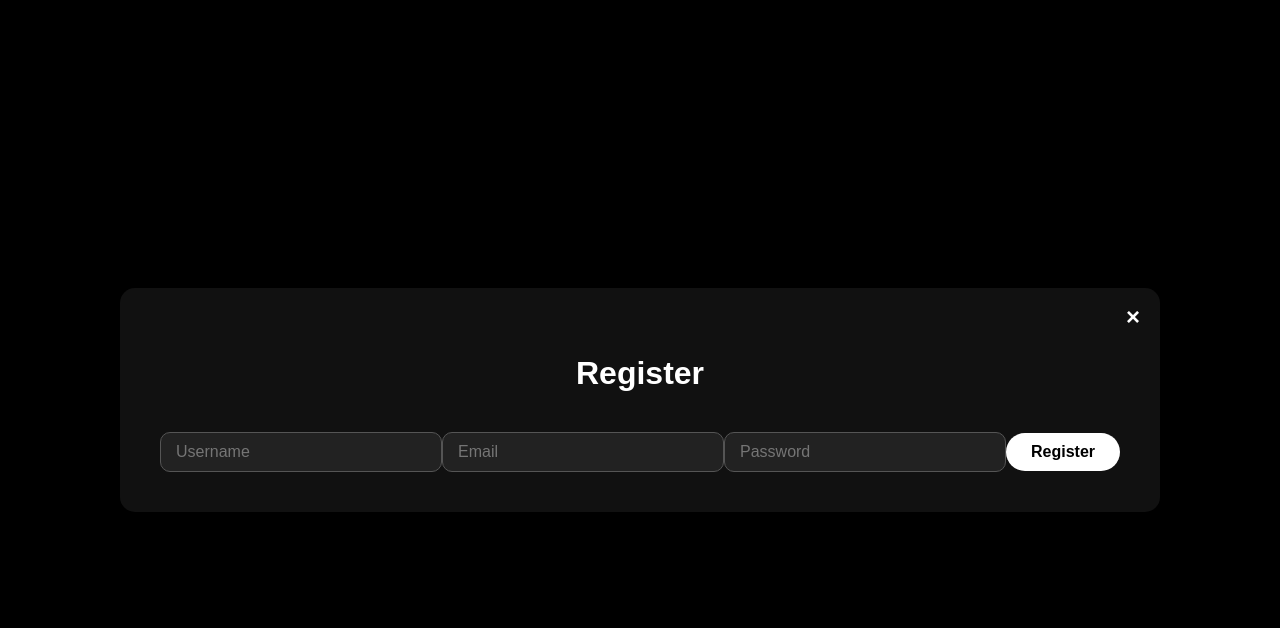
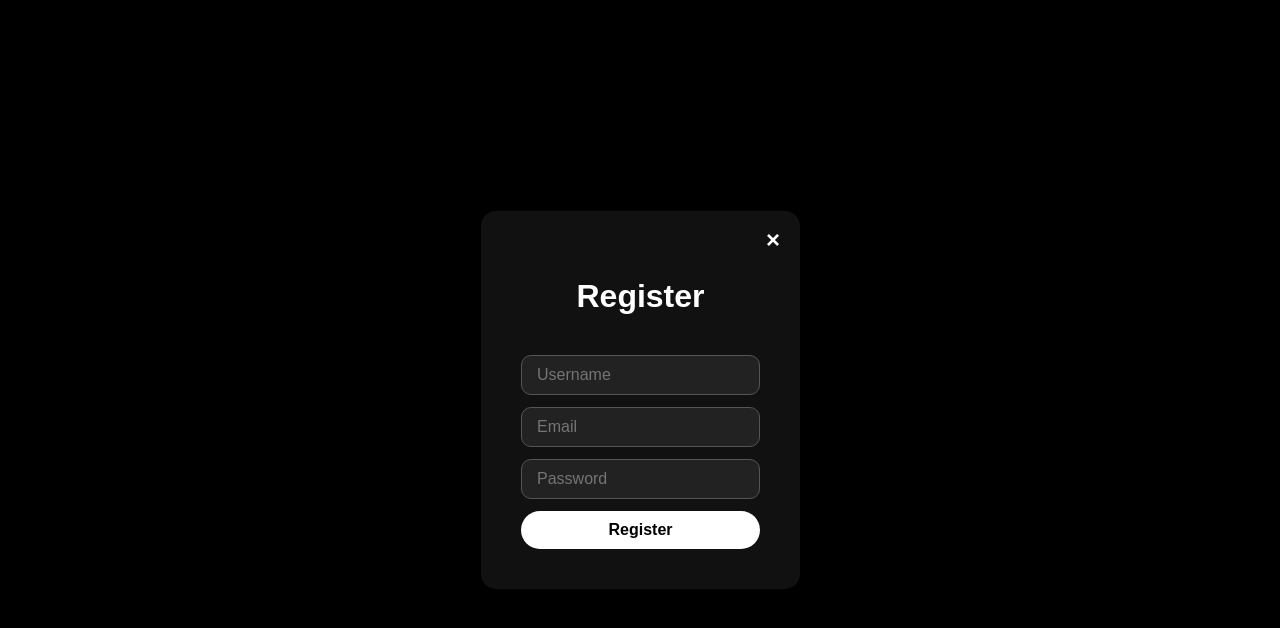
Before and after one commit to asadi-bharadwaj/user-reg-fe, a React (Create React App) app: page / in a window 1280 px wide. Both pictures are taken after a click on the button "Register". Shown: the top 628 px of the page. Built offline with nearby package versions, Linux system fonts and the light colour scheme; a web font is replaced by a local one.

Commit message:
form corrections

```diff
--- a/src/App.css
+++ b/src/App.css
@@ -9,6 +9,7 @@
   font-family: 'Doto', sans-serif;
 }
 
+/* Title animation */
 @keyframes zoomIn {
   0% {
     transform: scale(0.8);
@@ -59,7 +60,6 @@
   transform: scale(1.05);
 }
 
-
 /* Form container with smooth fade-in */
 .form-container {
   background-color: #111;
@@ -70,6 +70,7 @@
   align-items: center;
   animation: fadeIn 0.7s ease forwards;
   gap: 20px;
+  position: relative;
 }
 
 /* Form title */
@@ -79,15 +80,21 @@
   margin-bottom: 20px;
 }
 
+/* Input fields + spacing */
+.register-form {
+  display: flex;
+  flex-direction: column;
+  gap: 12px; /* spacing between inputs */
+  width: 100%;
+  max-width: 280px;
+}
 
-/* Input fields */
 .register-form input {
   background-color: #222;
   border: 1px solid #555;
   border-radius: 10px;
   padding: 10px 15px;
   color: white;
-  width: 250px;
   font-size: 16px;
   outline: none;
   transition: all 0.3s ease;
@@ -95,6 +102,7 @@
 
 .register-form input:focus {
   border-color: #fff;
+  box-shadow: 0 0 6px rgba(255, 255, 255, 0.5);
 }
 
 /* Submit button */
@@ -137,3 +145,17 @@
   color: #ff4d4d;
   transform: scale(1.2);
 }
+
+/* Error messages */
+@keyframes fadeError {
+  from { opacity: 0; transform: translateY(-3px); }
+  to { opacity: 1; transform: translateY(0); }
+}
+
+.error {
+  color: #ff4d4d;
+  font-size: 12px;
+  margin-left: 5px;
+  text-align: left;
+  animation: fadeError 0.3s ease forwards;
+}
--- a/src/App.js
+++ b/src/App.js
@@ -3,12 +3,60 @@ import "./App.css";
 
 function App() {
   const [showRegister, setShowRegister] = useState(false);
+  const [formData, setFormData] = useState({ username: "", email: "", password: "" });
+  const [errors, setErrors] = useState({});
 
   const handleRegisterClick = () => {
     setShowRegister(true);
   };
 
   const handleCloseForm = () => {
+    setShowRegister(false);
+    setFormData({ username: "", email: "", password: "" });
+    setErrors({});
+  };
+
+  const handleChange = (e) => {
+    setFormData({ ...formData, [e.target.name]: e.target.value });
+  };
+
+  const validateForm = () => {
+    const newErrors = {};
+
+    // Email validation
+    if (!/\S+@\S+\.\S+/.test(formData.email)) {
+      newErrors.email = "Enter a valid email address";
+    }
+
+    // Password validation
+    if (formData.password.length < 8) {
+      newErrors.password = "Password must be at least 8 characters long";
+    }
+    if (!/[0-9]/.test(formData.password)) {
+      newErrors.password = "Password must contain at least one number";
+    }
+    if (!/[!@#$%^&*(),.?":{}|<>]/.test(formData.password)) {
+      newErrors.password = "Password must contain at least one special character";
+    }
+
+    return newErrors;
+  };
+
+  const handleSubmit = (e) => {
+    e.preventDefault();
+    const validationErrors = validateForm();
+
+    if (Object.keys(validationErrors).length > 0) {
+      setErrors(validationErrors);
+      return;
+    }
+
+    // 🚀 Call backend API (POST /register)
+    console.log("Submitting Data:", formData);
+
+    // Reset form
+    setFormData({ username: "", email: "", password: "" });
+    setErrors({});
     setShowRegister(false);
   };
 
@@ -37,10 +85,33 @@ function App() {
           </span>
 
           <h2 className="form-title">Register</h2>
-          <form className="register-form">
-            <input type="text" placeholder="Username" />
-            <input type="email" placeholder="Email" />
-            <input type="password" placeholder="Password" />
+          <form className="register-form" onSubmit={handleSubmit}>
+            <input
+              type="text"
+              name="username"
+              placeholder="Username"
+              value={formData.username}
+              onChange={handleChange}
+            />
+
+            <input
+              type="email"
+              name="email"
+              placeholder="Email"
+              value={formData.email}
+              onChange={handleChange}
+            />
+            {errors.email && <p className="error">{errors.email}</p>}
+
+            <input
+              type="password"
+              name="password"
+              placeholder="Password"
+              value={formData.password}
+              onChange={handleChange}
+            />
+            {errors.password && <p className="error">{errors.password}</p>}
+
             <button type="submit" className="submit-btn">
               Register
             </button>
```
